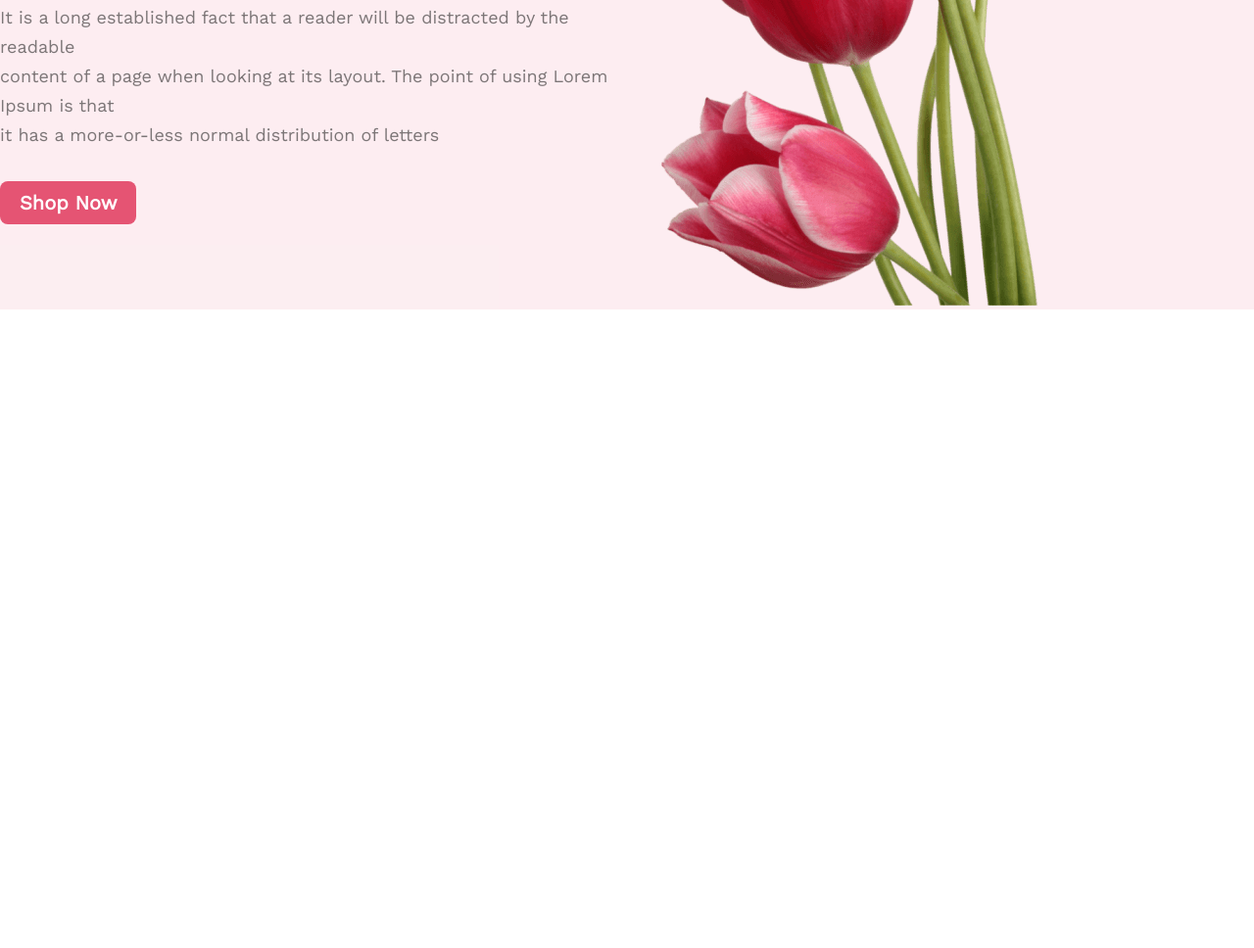
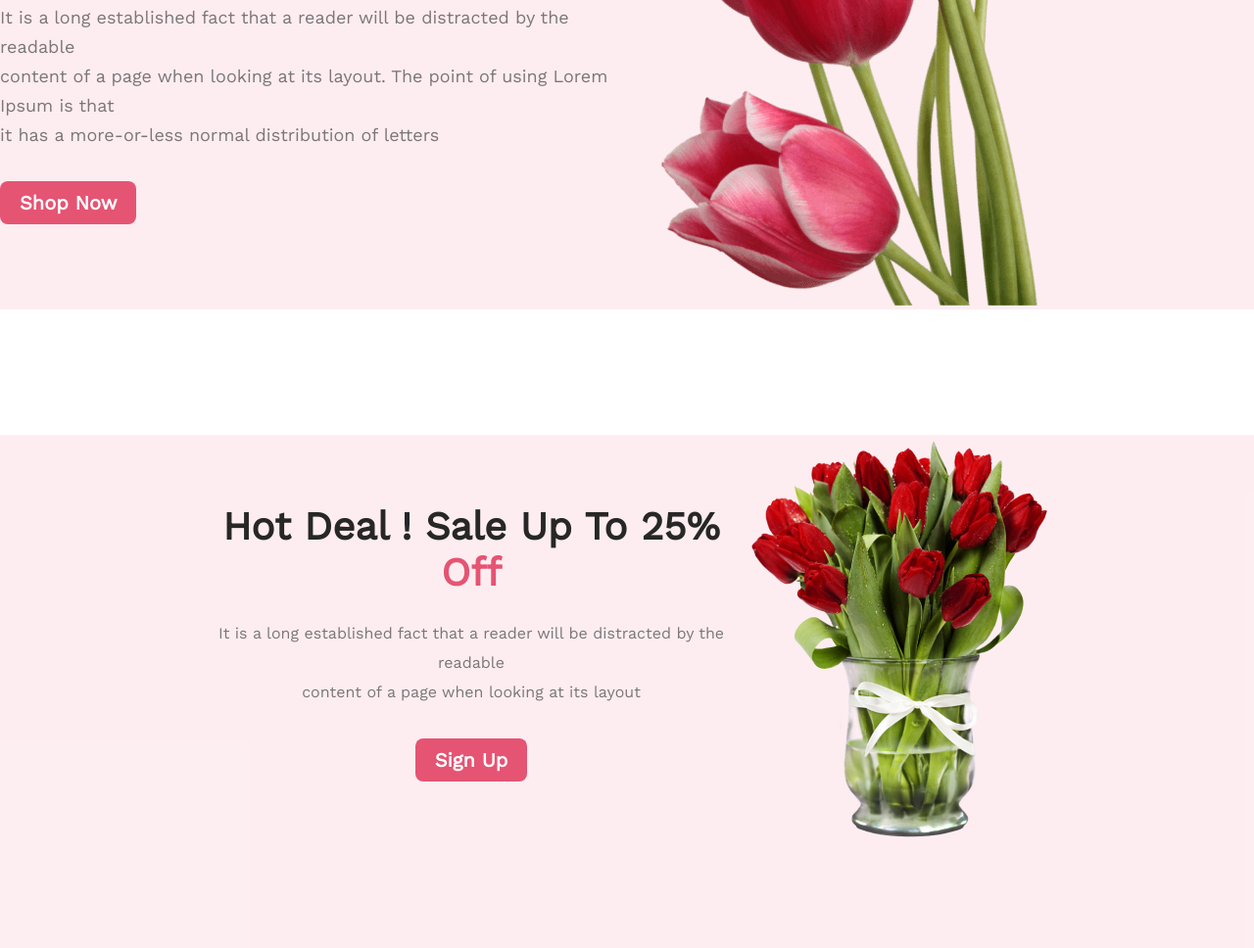
Before and after one commit to rakib4190/flower-shop, a plain HTML site: page index.html in a window 1280 px wide. Shown: the part 513-1481 px from the top of the page at 98% size. Before the commit the page ends 829 px from the top, so only its background shows below. Drawn offline with nearby package versions, Linux system fonts and the light colour scheme.

Commit message:
hot deal section completed

```diff
--- a/index.html
+++ b/index.html
@@ -35,5 +35,22 @@
       </div>
     </section>
     <!-- banner section end -->
+    <!-- Hot Deal Section Started-->
+    <section>
+      <div class="hot-deal-container">
+        <div class="hot-deal-info">
+          <h1 class="hot-title">Hot Deal ! Sale Up To 25% <span class="special-text">Off</span></h1>
+          <p class="hot-description">
+            It is a long established fact that a reader will be distracted by the readable <br />content of a page when
+            looking at its layout
+          </p>
+          <button class="btn">Sign Up</button>
+        </div>
+        <div class="hot-deal-image">
+          <img class="hot-deal-image-size" src="./images/pngwing 8.png" alt=" Images" />
+        </div>
+      </div>
+    </section>
+    <!-- Hot Deal Section End-->
   </body>
 </html>
--- a/style.css
+++ b/style.css
@@ -50,3 +50,51 @@
 }
 
 /* Banner Section End*/
+
+
+/* hot deal Section End*/
+.hot-deal-container {
+    margin-top: 128px;
+    background: rgba(229, 84, 115, 0.10);
+    display: flex;
+    justify-content: space-around;
+    align-items: center;
+    padding-bottom: 100px;
+
+}
+
+.hot-deal-info {
+
+    margin-left: 200px;
+    text-align: center;
+}
+
+.hot-deal-image {
+    margin-right: 200px;
+}
+
+.hot-deal-image-size {
+    width: 318px;
+}
+
+.special-text {
+    color: #E55473;
+}
+
+.hot-title {
+    color: #272727;
+    font-size: 40px;
+    font-weight: 800;
+    margin-bottom: 24px;
+
+}
+
+.hot-description {
+    color: rgba(39, 39, 39, 0.60);
+    text-align: center;
+    font-size: 16px;
+    font-weight: 400;
+    line-height: 30px;
+}
+
+/* hot deal Section End*/
```
